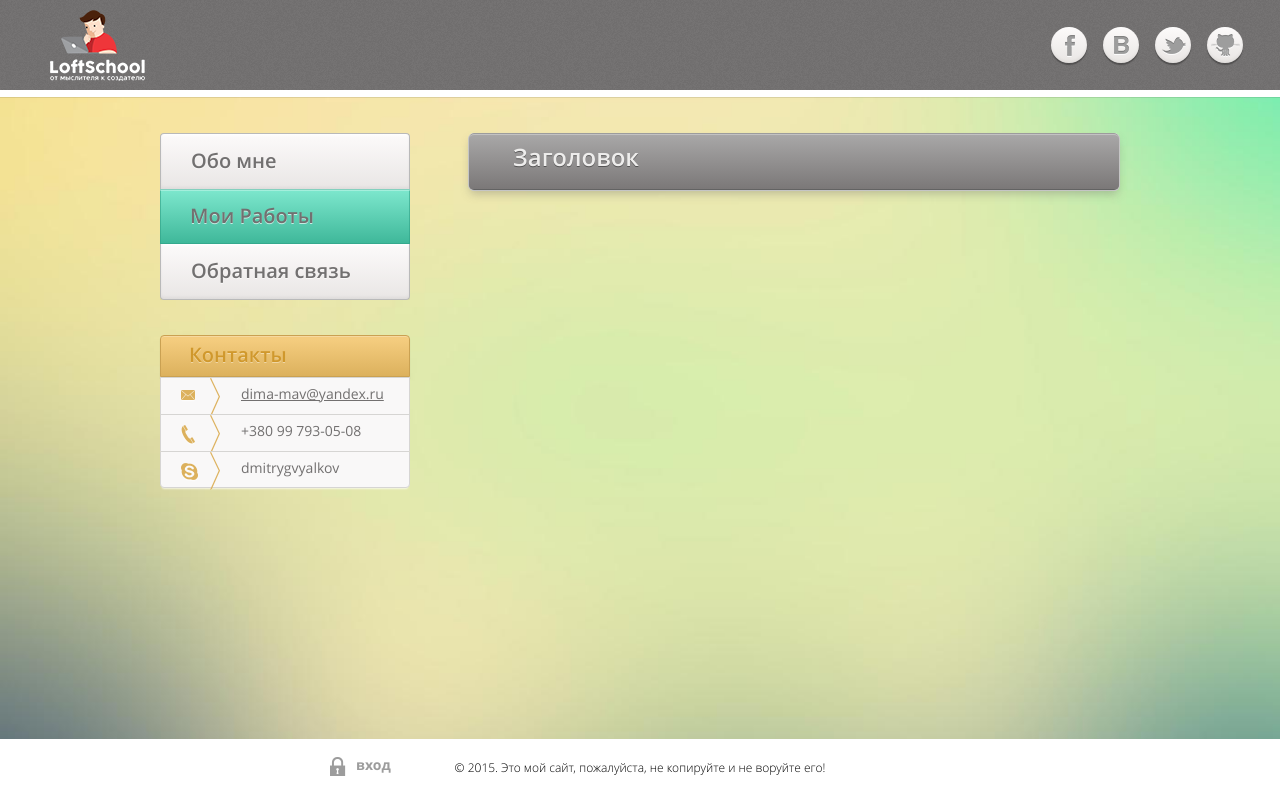
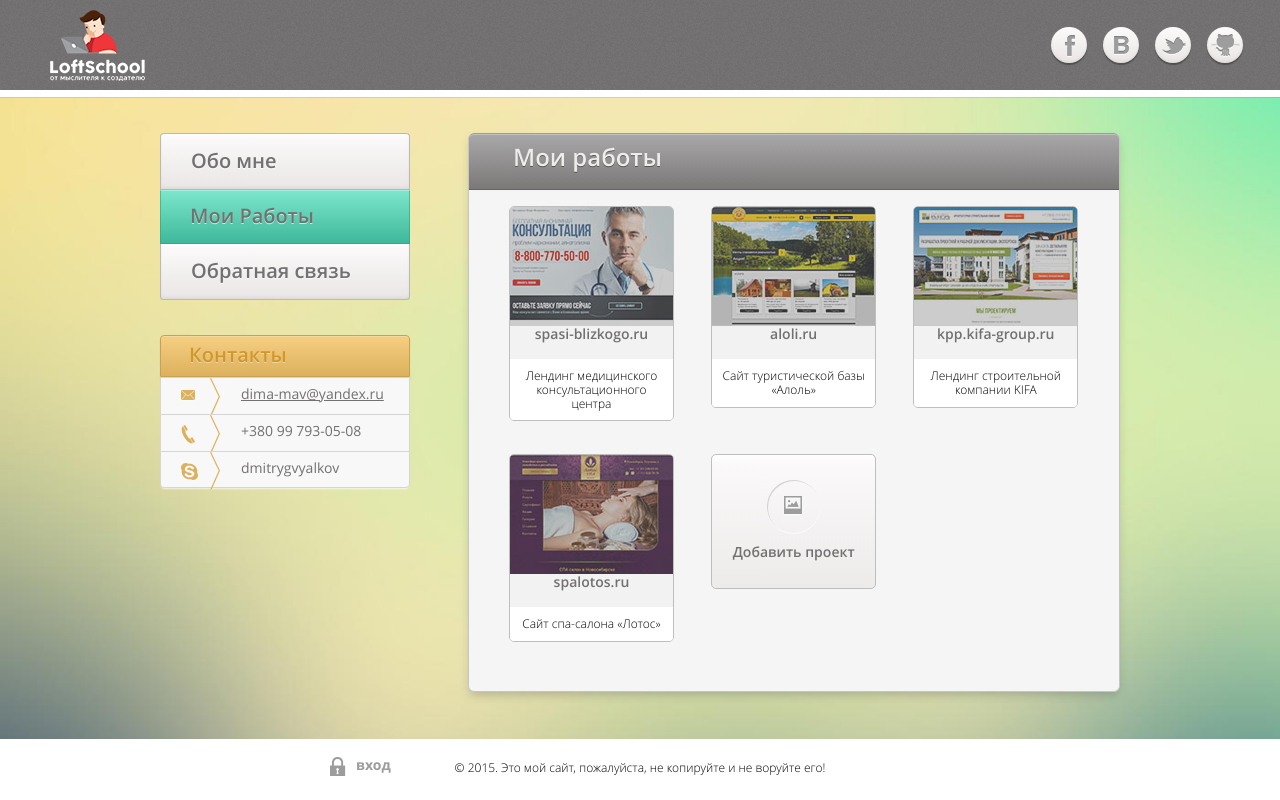
Before and after one commit to dmitrygvyalkov/loftschool-vdg-dom01, a PHP site: page /portfolio.html in a window 1280 px wide. Run offline with PHP 8.4, Linux system fonts and the light colour scheme; some libraries are stand-ins or nearby versions.

Commit message:
Основа оформления страницы портфолио

```diff
--- a/app/contact.html
+++ b/app/contact.html
@@ -6,7 +6,7 @@
 	<link rel="icon" type="image/png" href="/favicon-32x32.png" sizes="32x32">
 	<link rel="icon" type="image/png" href="/favicon-16x16.png" sizes="16x16">
 	<link rel="manifest" href="/manifest.json">
-	<link rel="mask-icon" href="/safari-pinned-tab.svg" color="#5bbad5">
+	<link rel="mask-icon" href="/safari-pinned-tab.svg">
 	<meta name="msapplication-TileColor" content="#da532c">
 	<meta name="theme-color" content="#ffffff">
 	<meta http-equiv="content-type" content="text/html; charset=utf-8" />
--- /dev/null
+++ b/app/css/portfolio.css
@@ -0,0 +1,116 @@
+.portfolio-list {
+	list-style-type: none;
+}
+
+.portfolio-list .portfolio-element {
+	display: inline-block;
+	vertical-align: top;
+
+	margin: 0 33px 33px 0;
+
+	border: 1px solid  #bebebe;
+	border-radius: 5px;
+	width: 163px;
+
+	overflow: hidden;
+}
+
+.portfolio-list .tmb {
+	position: relative;
+	width: 163px;
+	height: 119px;
+}
+
+.portfolio-list .tmb:after {
+	content: " ";
+	display: block;
+	width: 163px;
+	height: 119px;
+	position: absolute;
+	top: 0;
+	left: 0;
+	z-index: 2000;
+	background-color: rgba(128, 128, 128, .4);
+}
+
+.portfolio-list .tmb:hover:after {
+	background-color: rgba(128, 128, 128, 0);
+}
+
+.portfolio-list .url {
+	height: 33px;
+	text-align: center;
+	font-size: 14px;
+	font-family: 'Open Sans Semibold';
+	background-color: #f2f2f2;
+}
+
+.portfolio-list .url a {
+	color: #727070;
+	text-decoration: none;
+}
+
+.portfolio-list .url a:hover {
+	text-decoration: underline;
+}
+
+.portfolio-list .desc {
+	font-size: 12px;
+	font-family: 'Open Sans Light';
+	text-align: center;
+	padding: 10px;
+	background-color: #fff;
+}
+
+.portfolio-list .add-new {
+	width: 163px;
+	height: 133px;
+	background-image: -moz-linear-gradient( 90deg, rgb(237,235,234) 0%, rgb(251,249,249) 94%, rgb(255,255,255) 100%);
+	background-image: -webkit-linear-gradient( 90deg, rgb(237,235,234) 0%, rgb(251,249,249) 94%, rgb(255,255,255) 100%);
+	background-image: -ms-linear-gradient( 90deg, rgb(237,235,234) 0%, rgb(251,249,249) 94%, rgb(255,255,255) 100%);
+}
+
+.portfolio-list .add-new:hover {
+	background-image: -moz-linear-gradient( 90deg, rgb(194,192,192) 0%, rgb(227,225,225) 87%, rgb(230,228,228) 90%, rgb(232,231,231) 100%);
+	background-image: -webkit-linear-gradient( 90deg, rgb(194,192,192) 0%, rgb(227,225,225) 87%, rgb(230,228,228) 90%, rgb(232,231,231) 100%);
+	background-image: -ms-linear-gradient( 90deg, rgb(194,192,192) 0%, rgb(227,225,225) 87%, rgb(230,228,228) 90%, rgb(232,231,231) 100%);
+
+}
+
+
+.portfolio-list .btn {
+	width: 100%;
+	height: 100%;
+	font-size: 14px;
+	font-family: 'Open Sans Semibold';
+	text-decoration: none;
+	color: #727070;
+	text-align: center;
+	padding: 25px 0 0;
+}
+
+.portfolio-list .btn:before {
+	content: "";
+	display: block;
+	margin: 0 auto;
+	width: 53px;
+    height: 53px;
+    margin-bottom: 11px;
+    background-position: 16px 16px;
+    background-image: url(../i/ico/polaroid-new.png);
+    background-repeat: no-repeat;
+	border-radius: 50%;
+	box-shadow: 0px 1px 0px 0px rgba(255, 255, 255, 0.75),inset 1px 1px 0px 0px rgba(199, 199, 199, 0.75);
+}
+
+.portfolio-list a {
+	text-decoration: none;
+	color: #727070;
+}
+
+.no-borderradius .portfolio-list .btn:before {
+	width: 53px;
+    height: 55px;
+    background-position: -104px -118px;
+    background-image: url(../i/spritesheet.png);
+}
--- a/app/css/style.css
+++ b/app/css/style.css
@@ -10,7 +10,7 @@ html, body {
 body {
 	background-image: url(../i/bg.jpg);
 	background-size: cover;
-
+	background-attachment: fixed;
 	font-family: 'Open Sans';
 }
 
@@ -48,6 +48,7 @@ i {
 .wrapper {
   position: relative;
   min-height: 100%;
+  width: 100%;
 }
 
 .content {
@@ -66,8 +67,10 @@ i {
 }
 
 .header {
+	width: 100%;
 	height: 97px;
 	background-color: #fff;
+	min-width: 960px;
 	background-image: url(../i/bg-header.png);
 	background-repeat: repeat-x;
 	box-shadow: 0px 1px 0px 0px rgba(0, 0, 0, 0.1);
@@ -155,7 +158,7 @@ i {
 }
 
 .block-section .title-block {
-	height: 45px;
+	min-height: 45px;
 	background-color: #8a8787;
 	background-image: -moz-linear-gradient( 90deg, rgb(123,120,120) 0%, rgb(169,168,168) 100%);
 	background-image: -webkit-linear-gradient( 90deg, rgb(123,120,120) 0%, rgb(169,168,168) 100%);
--- a/app/index.html
+++ b/app/index.html
@@ -6,7 +6,7 @@
 	<link rel="icon" type="image/png" href="/favicon-32x32.png" sizes="32x32">
 	<link rel="icon" type="image/png" href="/favicon-16x16.png" sizes="16x16">
 	<link rel="manifest" href="/manifest.json">
-	<link rel="mask-icon" href="/safari-pinned-tab.svg" color="#5bbad5">
+	<link rel="mask-icon" href="/safari-pinned-tab.svg">
 	<meta name="msapplication-TileColor" content="#da532c">
 	<meta name="theme-color" content="#ffffff">
 	<meta http-equiv="content-type" content="text/html; charset=utf-8" />
--- a/app/login.html
+++ b/app/login.html
@@ -6,7 +6,7 @@
 	<link rel="icon" type="image/png" href="/favicon-32x32.png" sizes="32x32">
 	<link rel="icon" type="image/png" href="/favicon-16x16.png" sizes="16x16">
 	<link rel="manifest" href="/manifest.json">
-	<link rel="mask-icon" href="/safari-pinned-tab.svg" color="#5bbad5">
+	<link rel="mask-icon" href="/safari-pinned-tab.svg">
 	<meta name="msapplication-TileColor" content="#da532c">
 	<meta name="theme-color" content="#ffffff">
 	<meta http-equiv="content-type" content="text/html; charset=utf-8" />
--- a/app/portfolio.html
+++ b/app/portfolio.html
@@ -6,7 +6,7 @@
 	<link rel="icon" type="image/png" href="/favicon-32x32.png" sizes="32x32">
 	<link rel="icon" type="image/png" href="/favicon-16x16.png" sizes="16x16">
 	<link rel="manifest" href="/manifest.json">
-	<link rel="mask-icon" href="/safari-pinned-tab.svg" color="#5bbad5">
+	<link rel="mask-icon" href="/safari-pinned-tab.svg">
 	<meta name="msapplication-TileColor" content="#da532c">
 	<meta name="theme-color" content="#ffffff">
 	<meta http-equiv="content-type" content="text/html; charset=utf-8" />
@@ -19,7 +19,7 @@
 	<link rel="stylesheet" href="css/fonts.css">
 	<link type="text/css" rel="stylesheet" href="css/style.css">
 	<link type="text/css" rel="stylesheet" href="css/spritesheet.css">
-	<link type="text/css" rel="stylesheet" href="css/about.css">
+	<link type="text/css" rel="stylesheet" href="css/portfolio.css">
 
 	<script src="js/modernizr.js"></script>
 
@@ -28,11 +28,11 @@
  </head>
  <body>
  	<div class="wrapper clearfix">
- 		<header class="header">
- 			<div class="header-wrp">
- 				<h1 class="logo">
+ 		<header class="header clearfix">
+ 			<div class="header-wrp clearfix">
+ 				<div class="logo">
  					<a href="/"><img src="i/logo.png" alt="Loftschool. От мыслителя к создателю" height="71" width="95"></a>
- 				</h1>
+ 				</div>
  				<ul class="social">
  					<li><a href="https://www.facebook.com/profile.php?id=100005869536136" target="_blank" title="Facebook"><span class="icon-block"><i class="ico ico-facebook">Facebook</i></span></a></li>
  					<li><a href="https://vk.com/dmitrygvyalkov" target="_blank" title="вКонтакте"><span class="icon-block"><i class="ico ico-vk">вКонтакте</i></span></a></li>
@@ -45,7 +45,32 @@
 	 	<div class="wrp clearfix">
  			<main class="block-main">
 				<section class="block-section">
-					<h2 class="title-block">Заголовок</h2>
+					<h2 class="title-block">Мои работы</h2>
+					<ul class="portfolio-list">
+						<li class="portfolio-element">
+							<div class="tmb"><img src="userfiles/portfolio-01.jpg" height="119" width="163" alt="" class="portfolio-img"></div>
+							<div class="url"><a href="http://spasi-blizkogo.ru/" target="_blank">spasi-blizkogo.ru</a></div>
+							<div class="desc">Лендинг медицинского консультационного центра</div>
+						</li>
+						<li class="portfolio-element">
+							<div class="tmb"><img src="userfiles/portfolio-02.jpg" height="119" width="163" alt=""></div>
+							<div class="url"><a href="http://aloli.ru/" target="_blank">aloli.ru</a></div>
+							<div class="desc">Сайт туристической базы «Алоль»</div>
+						</li>
+						<li class="portfolio-element">
+							<div class="tmb"><img src="userfiles/portfolio-03.jpg" height="119" width="163" alt=""></div>
+							<div class="url"><a href="http://kpp.kifa-group.ru/" target="_blank">kpp.kifa-group.ru</a></div>
+							<div class="desc">Лендинг строительной компании KIFA</div>
+						</li>
+						<li class="portfolio-element">
+							<div class="tmb"><img src="userfiles/portfolio-04.jpg" height="119" width="163" alt=""></div>
+							<div class="url"><a href="http://spalotos.ru/" target="_blank">spalotos.ru</a></div>
+							<div class="desc">Сайт спа-салона «Лотос»</div>
+						</li>
+						<li class="portfolio-element add-new">
+							<a href="#"><div class="btn">Добавить проект</div></a>
+						</li>
+					</ul>
  				</section>
  			</main>
 
--- a/app/tpl.html
+++ b/app/tpl.html
@@ -6,7 +6,7 @@
 	<link rel="icon" type="image/png" href="/favicon-32x32.png" sizes="32x32">
 	<link rel="icon" type="image/png" href="/favicon-16x16.png" sizes="16x16">
 	<link rel="manifest" href="/manifest.json">
-	<link rel="mask-icon" href="/safari-pinned-tab.svg" color="#5bbad5">
+	<link rel="mask-icon" href="/safari-pinned-tab.svg">
 	<meta name="msapplication-TileColor" content="#da532c">
 	<meta name="theme-color" content="#ffffff">
 	<meta http-equiv="content-type" content="text/html; charset=utf-8" />
--- a/modernizr-config.json
+++ b/modernizr-config.json
@@ -9,6 +9,7 @@
     "test/css/backgroundsizecover",
     "test/css/borderradius",
     "test/css/gradients",
-    "test/forms/placeholder"
+    "test/forms/placeholder",
+    "test/css/rgba"
   ]
 }
```
Also changed, not shown: app/i/bg-portfolio-hover.png (added), app/userfiles/portfolio-01.jpg (added), app/userfiles/portfolio-02.jpg (added), app/userfiles/portfolio-03.jpg (added), app/userfiles/portfolio-04.jpg (added).
